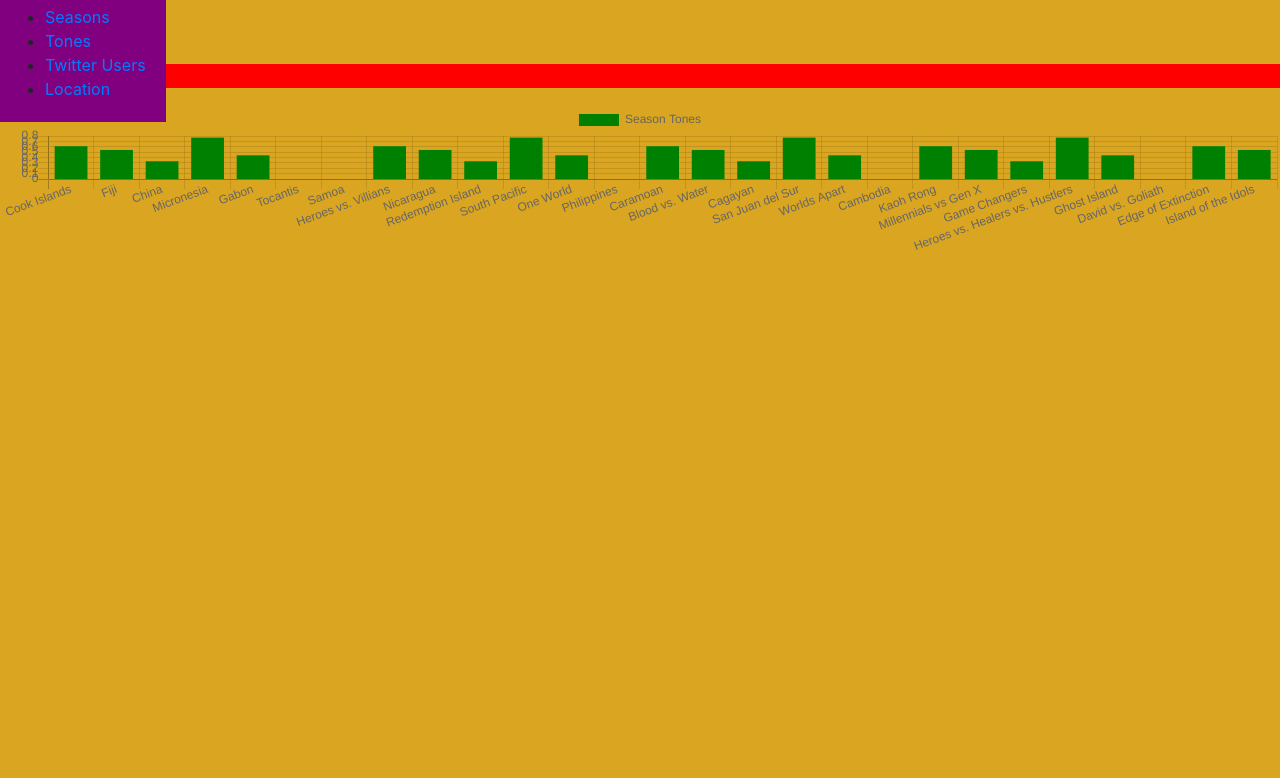
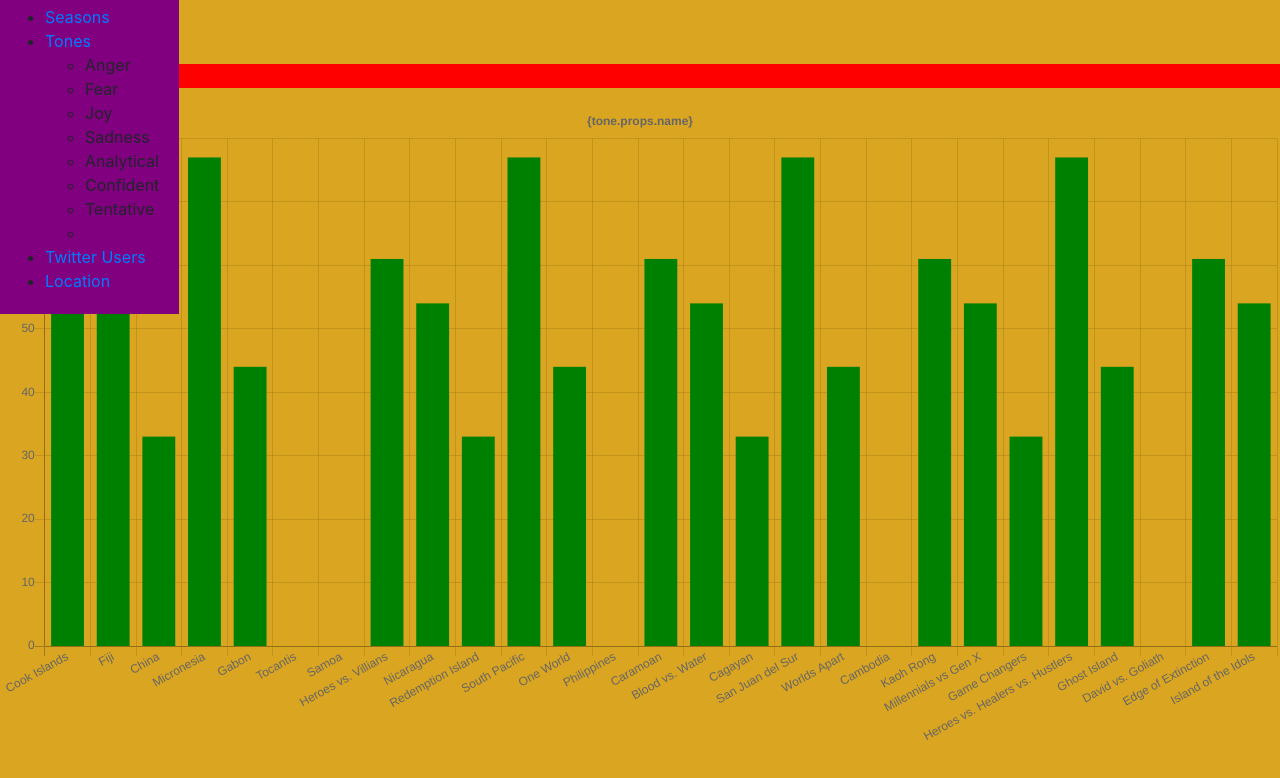
Before and after one commit to drewcpete/SurvivorTonesV3, a React app: page / in a window 1280 px wide. Shown: the top 778 px of the page. Built offline with nearby package versions, Linux system fonts and the light colour scheme.

Commit message:
built watson api call

```diff
--- a/package.json
+++ b/package.json
@@ -29,6 +29,8 @@
   "dependencies": {
     "canvas": "^2.6.0",
     "chart.js": "^2.9.3",
+    "dotenv": "^8.2.0",
+    "ibm-watson": "^5.2.1",
     "jquery": "^3.4.1",
     "prop-types": "^15.5.10",
     "react": "^15.5.4",
--- a/src/components/App.jsx
+++ b/src/components/App.jsx
@@ -9,11 +9,72 @@ class App extends React.Component {
     constructor(props) {
         super(props);
         this.state = {
-            masterToneList: []
-        };
+            masterToneList: [],
+            chartData:{}
+        }
     }
 
+componentWillMount(){
+    this.getChartData();
+}
 
+    getChartData(){
+        this.setState({
+            // Ajax call here
+            chartData:{
+                labels: ["Cook Islands", "Fiji", "China", "Micronesia", "Gabon", "Tocantis", "Samoa", "Heroes vs. Villians", "Nicaragua", "Redemption Island", "South Pacific", "One World", "Philippines", "Caramoan", "Blood vs. Water", "Cagayan", "San Juan del Sur", "Worlds Apart", "Cambodia", "Kaoh Rong", "Millennials vs Gen X", "Game Changers", "Heroes vs. Healers vs. Hustlers", "Ghost Island", "David vs. Goliath", "Edge of Extinction", "Island of the Idols"],
+                datasets: [
+                    {
+                        label: "Season Tones",
+                        data: [
+                            61,
+                            54,
+                            33,
+                            77,
+                            44,
+                            0,
+                            0,
+                            61,
+                            54,
+                            33,
+                            77,
+                            44,
+                            0,
+                            61,
+                            54,
+                            33,
+                            77,
+                            44,
+                            0,
+                            61,
+                            54,
+                            33,
+                            77,
+                            44,
+                            0,
+                            61,
+                            54,
+                            33,
+                            77,
+                            44,
+                            0,
+                            61,
+                            54,
+                            33,
+                            77,
+                            44,
+                            0,
+                            61,
+                            54,
+                            33,
+                        ],
+                        backgroundColor: "green"
+
+                    }
+                ]
+            }
+        })
+    }
     render() {
         var siteStyle = {
             backgroundColor: 'burleywood',
@@ -28,7 +89,7 @@ class App extends React.Component {
                     <p>Survivor Finale Tones!</p>
                 </main>
 
-                <SeasonChart/>
+                <SeasonChart chartData={this.state.chartData} legendPosition="bottom"/>
 
             </div>
         );
--- a/src/components/SeasonChart.jsx
+++ b/src/components/SeasonChart.jsx
@@ -5,67 +5,31 @@ class SeasonChart extends Component {
     constructor(props) {
         super(props);
         this.state = {
-            chartData: {
-                labels: ["Cook Islands", "Fiji", "China", "Micronesia", "Gabon", "Tocantis", "Samoa", "Heroes vs. Villians", "Nicaragua", "Redemption Island", "South Pacific", "One World", "Philippines", "Caramoan", "Blood vs. Water", "Cagayan", "San Juan del Sur", "Worlds Apart", "Cambodia", "Kaoh Rong", "Millennials vs Gen X", "Game Changers", "Heroes vs. Healers vs. Hustlers", "Ghost Island", "David vs. Goliath", "Edge of Extinction", "Island of the Idols"],
-                datasets: [
-                    {
-                        label: "Season Tones",
-                        data: [
-                            .61,
-                            .54,
-                            .33,
-                            .77,
-                            .44,
-                            0,
-                            0,
-                            .61,
-                            .54,
-                            .33,
-                            .77,
-                            .44,
-                            0,
-                            .61,
-                            .54,
-                            .33,
-                            .77,
-                            .44,
-                            0,
-                            .61,
-                            .54,
-                            .33,
-                            .77,
-                            .44,
-                            0,
-                            .61,
-                            .54,
-                            .33,
-                            .77,
-                            .44,
-                            0,
-                            .61,
-                            .54,
-                            .33,
-                            .77,
-                            .44,
-                            0,
-                            .61,
-                            .54,
-                            .33,
-                        ],
-                        backgroundColor: "green"
-
-                    }
-                ]
-            }
+            chartData: props.chartData
         }
     }
+
+    // static defaultProps = {
+    //     displayTitle:true,
+    //     displayLegend: true,
+    //     legendPosition:'right'
+    // }
+
     render() {
         return (
             <div className="seasonChart">
                 <Bar
                     data={this.state.chartData}
                     options={{
-                        maintainAspectRatio: false
+                        // maintainAspectRatio: false
+                        title:{
+                            display: true,
+                            text: '{tone.props.name}'
+                        },
+                        legend:{
+                            display:this.props.displayLegend,
+                            position:this.props.displayLegend
+                        }
                     }}
                 />
             </div>
--- a/src/components/Toolbar/Toolbar.jsx
+++ b/src/components/Toolbar/Toolbar.jsx
@@ -30,6 +30,16 @@ function Toolbar() {
                     <ul>
                         <li><a href="/">Seasons</a></li>
                         <li><a href="/">Tones</a></li>
+                        <ul>
+                            <li>Anger</li>
+                            <li>Fear</li>
+                            <li>Joy</li>
+                            <li>Sadness</li>
+                            <li>Analytical</li>
+                            <li>Confident</li>
+                            <li>Tentative</li>
+                            <li></li>
+                        </ul>
                         <li><a href="/">Twitter Users</a></li>
                         <li><a href="/">Location</a></li>
                     </ul>
```
Also changed, not shown: src/components/BarGraph.jsx (+22 -22 lines), src/components/NavBar.jsx (deleted, +0 -51 lines), src/components/Season.jsx (+53 -53 lines), src/main.js (+30 -4 lines), src/watApiCall.js (added, +31 -0 lines), watApiCall.js (deleted, +0 -27 lines), 1 other file (tests, documents, lock files or other folders).
